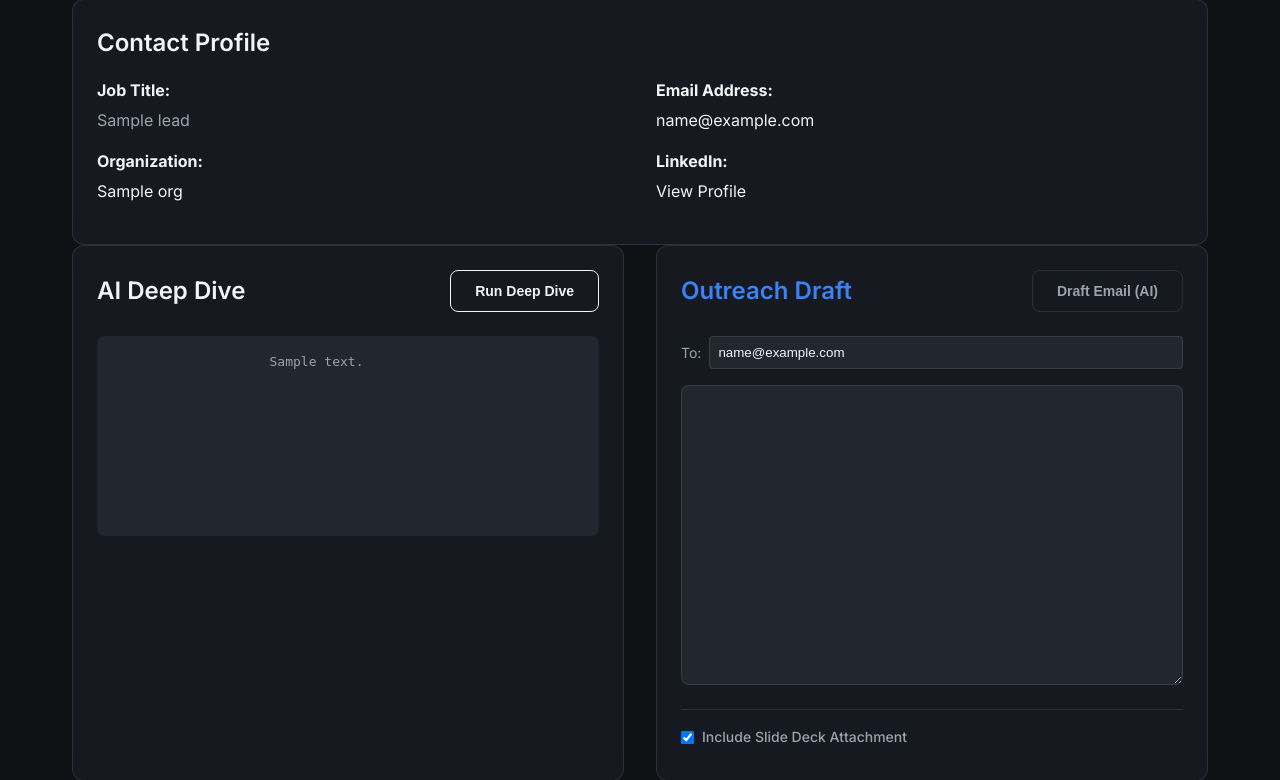
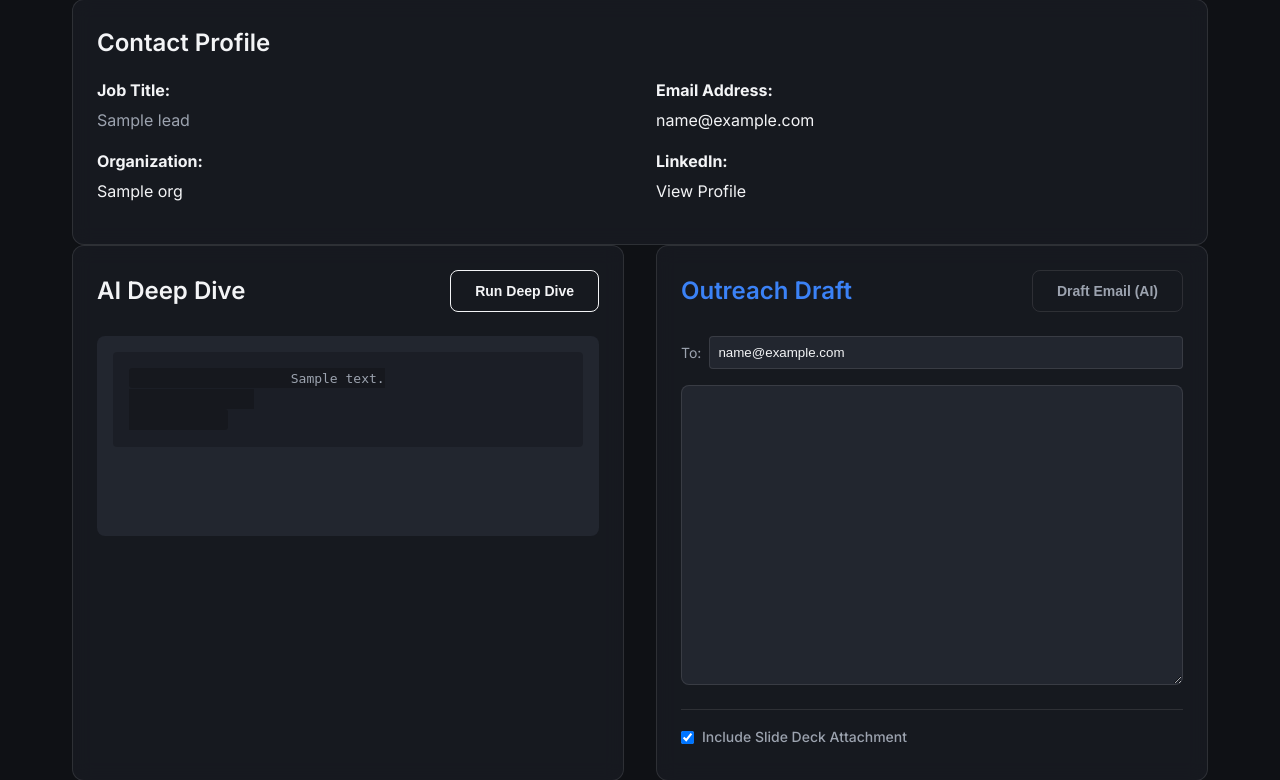
Before and after one commit to kanwarsx-prog/Halo-Leads, a FastAPI app: template app/templates/contact_detail.html in a window 1280 px wide. Shown: the part 182-962 px from the top of the page. Run offline with FastAPI, Linux system fonts and the light colour scheme; the template is opened without the code that fills it: most values are stand-ins (such as "Sample title", 1, 10 or a date in 2020); parts of the project's set-up code (start-up, migrations or seed data) failed here and were passed over.

Commit message:
Fix CSS grid blowout caused by markdown pre tags

```diff
--- a/app/static/styles.css
+++ b/app/static/styles.css
@@ -268,3 +268,20 @@ a:hover {
 .crm-table tbody tr:last-child td {
     border-bottom: none;
 }
+
+.markdown-content pre {
+    white-space: pre-wrap;       /* css-3 */
+    word-wrap: break-word;       /* Internet Explorer 5.5+ */
+    max-width: 100%;
+    overflow-x: auto;
+    background: rgba(0,0,0,0.2);
+    padding: 1rem;
+    border-radius: 4px;
+}
+
+.markdown-content code {
+    background: rgba(0,0,0,0.2);
+    padding: 0.2em 0.4em;
+    border-radius: 3px;
+    font-family: monospace;
+}
--- a/app/templates/contact_detail.html
+++ b/app/templates/contact_detail.html
@@ -66,9 +66,9 @@
             </div>
         </div>
 
-        <div style="display: grid; grid-template-columns: 1fr 1fr; gap: 2rem;">
+        <div style="display: grid; grid-template-columns: 1fr 1fr; gap: 2rem; min-width: 0;">
             <!-- Deep Dive Workspace -->
-            <div class="card">
+            <div class="card" style="min-width: 0;">
                 <div style="display: flex; justify-content: space-between; align-items: center; margin-bottom: 1.5rem;">
                     <h2 style="margin: 0;">AI Deep Dive</h2>
                     <button class="btn btn-secondary text-sm deep-dive-btn" data-org-id="{{ org.id }}" data-contact-id="{{ lead.id }}" style="border-color: var(--primary); color: var(--primary);">
@@ -86,7 +86,7 @@
             </div>
 
             <!-- Outreach Workspace -->
-            <div class="card" id="email-draft-row-{{ lead.id }}">
+            <div class="card" id="email-draft-row-{{ lead.id }}" style="min-width: 0;">
                 <div style="display: flex; justify-content: space-between; align-items: center; margin-bottom: 1.5rem;">
                     <h2 style="margin: 0; color: var(--accent);">Outreach Draft</h2>
                     <div style="display: flex; gap: 1rem; align-items: center;">
```
